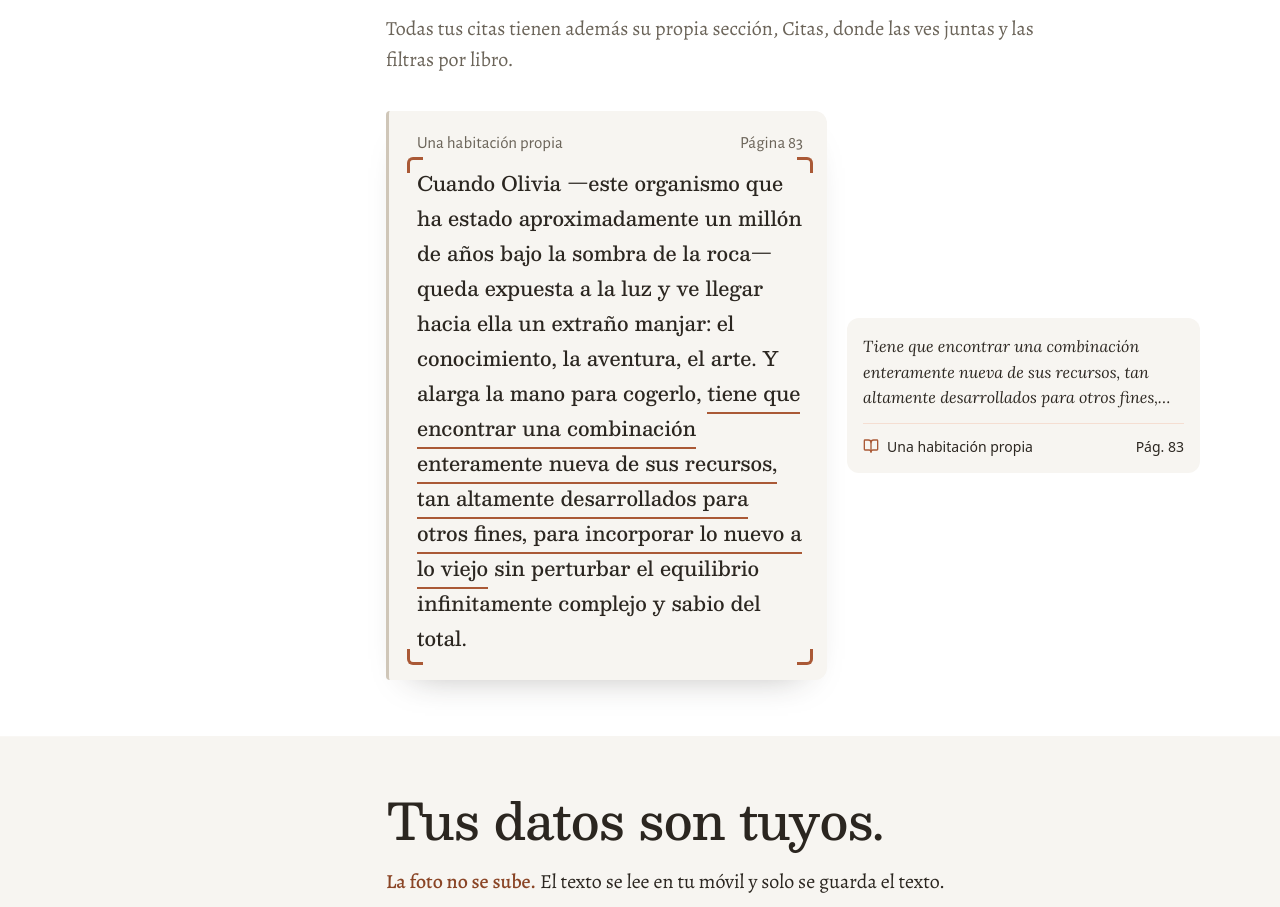
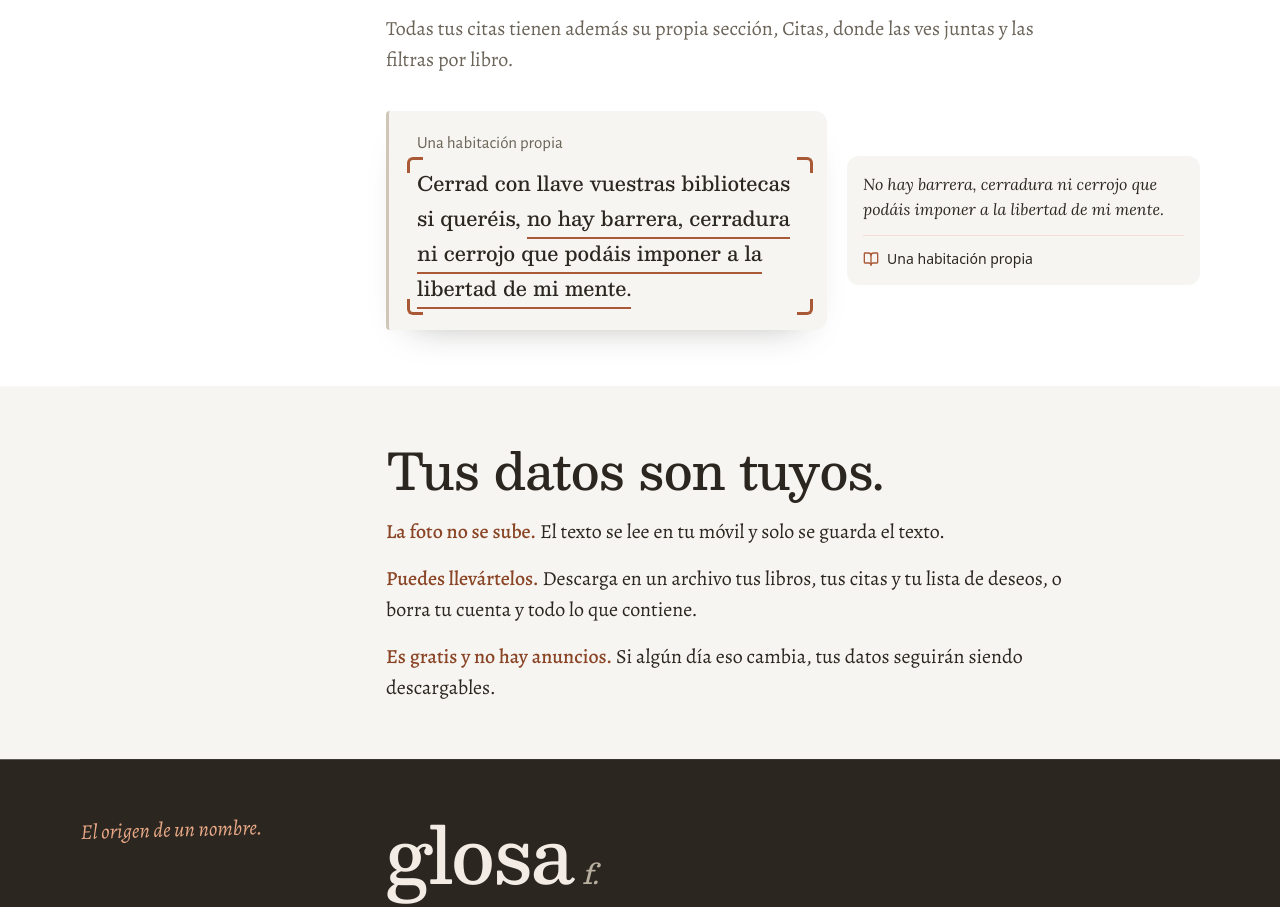
Before and after one commit to IsaSaete/biblioteca-frontend, a React (Vite) app: page / in a window 1280 px wide. Shown: the part 2420-3327 px from the top of the page. Built offline with nearby package versions, Linux system fonts and the light colour scheme; no server answers; a web font is replaced by a local one.

Commit message:
Shorten the landing quote and drop the redundant title attribute
Co-Authored-By: Claude Sonnet 5.5 <noreply@anthropic.com>
Claude-Session: https://claude.ai/code/session_01PxgBujuM8GQXQsvtxAqyyT

```diff
--- a/src/domains/landing/content/landingContent.ts
+++ b/src/domains/landing/content/landingContent.ts
@@ -69,13 +69,11 @@ export const quotesContent = {
   ],
   page: {
     book: "Una habitación propia",
-    location: "Página 83",
-    before:
-      "Cuando Olivia —este organismo que ha estado aproximadamente un millón de años bajo la sombra de la roca— queda expuesta a la luz y ve llegar hacia ella un extraño manjar: el conocimiento, la aventura, el arte. Y alarga la mano para cogerlo,",
+    location: "",
+    before: "Cerrad con llave vuestras bibliotecas si queréis,",
     highlighted:
-      "tiene que encontrar una combinación enteramente nueva de sus recursos, tan altamente desarrollados para otros fines, para incorporar lo nuevo a lo viejo",
-    after:
-      "sin perturbar el equilibrio infinitamente complejo y sabio del total.",
+      "no hay barrera, cerradura ni cerrojo que podáis imponer a la libertad de mi mente.",
+    after: "",
   },
 } as const;
 
@@ -83,8 +81,7 @@ export const quotesContent = {
 // cuenta): se pinta con la misma tarjeta que Citas.
 export const demoQuote: Quote = {
   id: "demo-quote",
-  text: "Tiene que encontrar una combinación enteramente nueva de sus recursos, tan altamente desarrollados para otros fines, para incorporar lo nuevo a lo viejo.",
-  page: 83,
+  text: "No hay barrera, cerradura ni cerrojo que podáis imponer a la libertad de mi mente.",
   createdAt: "2026-11-02T00:00:00.000Z",
   book: {
     id: "demo-book",
--- a/src/domains/quotes/components/QuoteCard/QuoteCardContent.tsx
+++ b/src/domains/quotes/components/QuoteCard/QuoteCardContent.tsx
@@ -76,7 +76,6 @@ const QuoteCardContent = ({
                 </svg>
               </Box>
               <Typography
-                title={origin}
                 sx={{
                   fontSize: "inherit",
                   fontWeight: 500,
```
